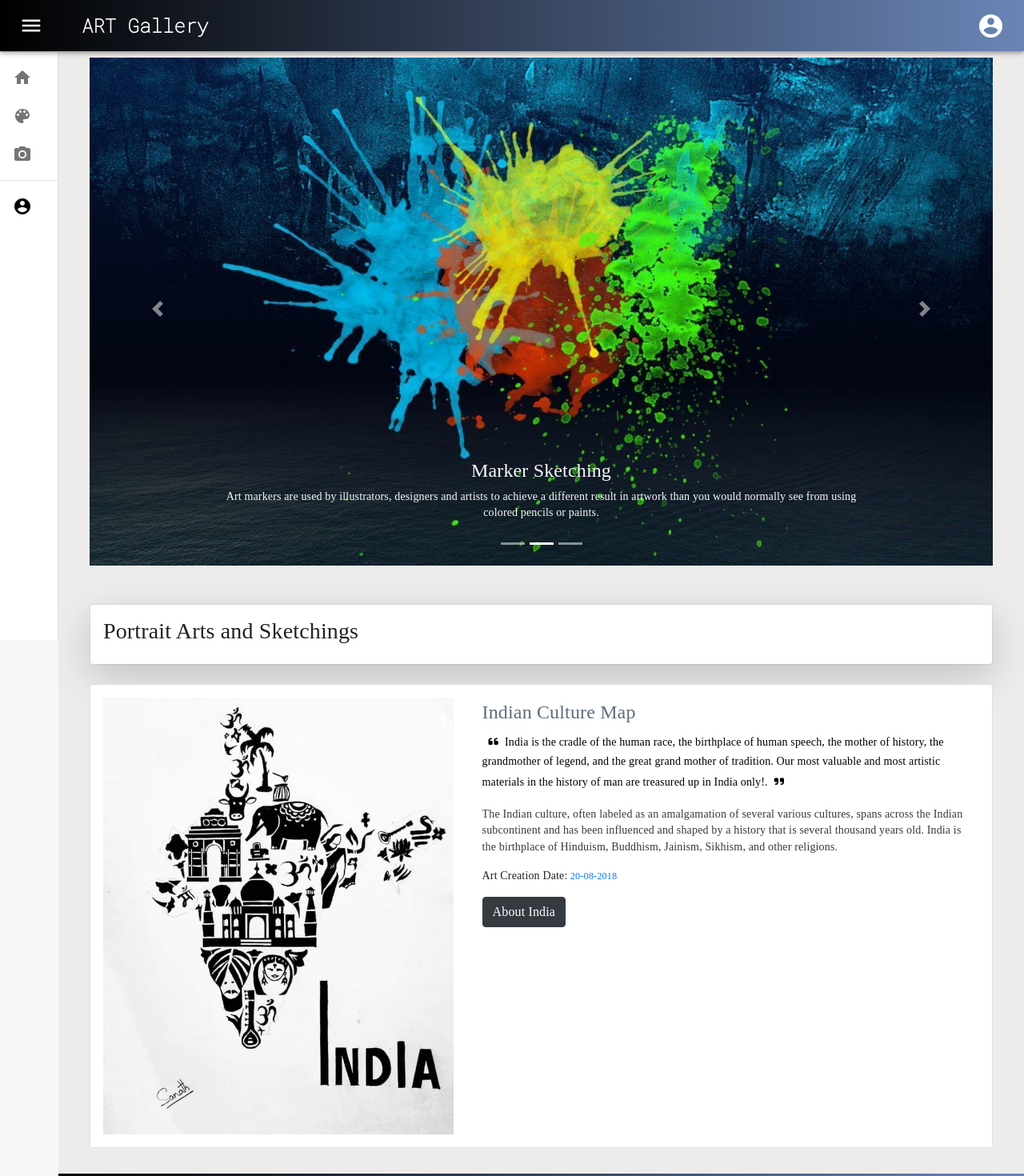
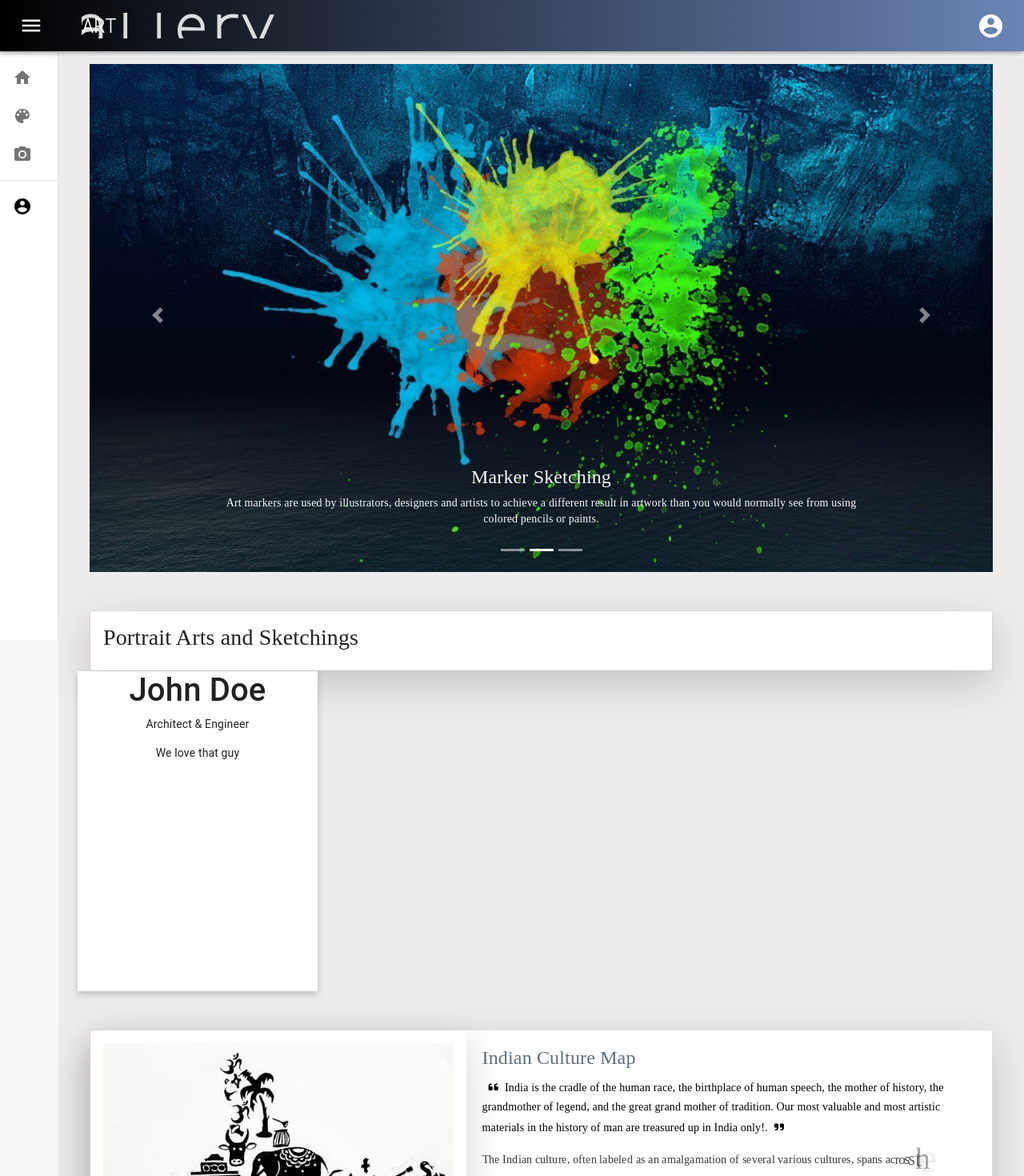
Before and after one commit to Sanath-karanth/artgalleryapp, a React (Create React App) app: page / in a window 1280 px wide. Shown: the top 1470 px of the page at 80% size. Built offline with nearby package versions, Linux system fonts and the light colour scheme.

Commit message:
Animations

```diff
--- a/package.json
+++ b/package.json
@@ -9,6 +9,7 @@
     "@testing-library/jest-dom": "^5.11.10",
     "@testing-library/react": "^11.2.5",
     "@testing-library/user-event": "^12.8.3",
+    "animejs": "^3.2.1",
     "bootstrap": "^4.6.0",
     "clsx": "^1.1.1",
     "font-awesome": "^4.7.0",
@@ -22,6 +23,7 @@
     "react-router-dom": "^5.2.0",
     "react-scripts": "^4.0.3",
     "react-swipeable-views": "^0.13.9",
+    "react-text-transition": "^1.3.0",
     "web-vitals": "^1.1.1"
   },
   "scripts": {
--- a/public/index.html
+++ b/public/index.html
@@ -17,6 +17,7 @@
     <link rel="manifest" href="%PUBLIC_URL%/manifest.json" />
     <link rel="preconnect" href="https://fonts.gstatic.com">
     <link href="https://fonts.googleapis.com/css2?family=Mulish:ital,wght@0,200;0,300;1,300;1,400&family=Roboto+Mono:ital,wght@0,100;1,300&display=swap" rel="stylesheet">
+    <script src="https://cdnjs.cloudflare.com/ajax/libs/animejs/2.0.2/anime.min.js"></script>
     <!--
       Notice the use of %PUBLIC_URL% in the tags above.
       It will be replaced with the URL of the `public` folder during the build.
--- a/src/components/mainPage.js
+++ b/src/components/mainPage.js
@@ -1,4 +1,4 @@
-import React, { Fragment,useState } from 'react';
+import React, { Fragment,useState,useEffect } from 'react';
 import { Link } from "react-router-dom";
 import '../css/main.css'
 import PropTypes from 'prop-types';
@@ -51,6 +51,8 @@ import Button from "@material-ui/core/Button";
 import useMediaQuery from "@material-ui/core/useMediaQuery";
 import { red, blue, green } from "@material-ui/core/colors";
 import { AutoRotatingCarousel, Slide } from "material-auto-rotating-carousel";
+import anime from "animejs";
+import TextTransition, { presets } from "react-text-transition";
 import '../css/custom.css'
 
 const drawerWidth = 230;
@@ -318,10 +320,69 @@ const MainPage = (props) => {
         );
       }
 
+      /////////////////////  Heading Animation
 
-      const aboutlink = () => {
-        <Link to="/about"></Link>
+      const paraanimation = () => {
+          var textWrapper = document.querySelector('.paradesp');
+          console.log("paraqute "+ textWrapper);
+          textWrapper.innerHTML = textWrapper.textContent.replace(/\S/g, "<span class='letter'>$&</span>");
+
+          anime.timeline({loop: true})
+          .add({
+            targets: '.paradesp .letter',
+            scale: [4,1],
+            opacity: [0,1],
+            translateZ: 0,
+            easing: "easeOutExpo",
+            duration: 950,
+            delay: (el, i) => 70*i
+          }).add({
+            targets: '.paradesp',
+            opacity: 0,
+            duration: 1000,
+            easing: "easeOutExpo",
+            delay: 1000
+          });
       }
+
+      const artgalleryanimation = () => {
+
+        anime.timeline({loop: true})
+        .add({
+          targets: '.artanimation .word',
+          scale: [14,1],
+          opacity: [0,1],
+          easing: "easeOutCirc",
+          duration: 1500,
+          delay: (el, i) => 800 * i
+        }).add({
+          targets: '.artanimation',
+          opacity: 0,
+          duration: 1000,
+          easing: "easeOutExpo",
+          delay: 1000
+        });
+    }
+
+
+        const TEXTS = [
+          "Portrait Arts and Sketchings",
+          "Building",
+          "Tree",
+          "Color"
+        ];
+
+    const [index, setIndex] = useState(0);
+
+    useEffect(() => {
+      paraanimation();
+      artgalleryanimation();
+        const intervalId = setInterval(() =>
+          setIndex(index => index + 1),
+          3000 // every 3 seconds
+        );
+        return () => clearTimeout(intervalId);
+      }, []);
 
     return (
         <Fragment>
@@ -347,8 +408,13 @@ const MainPage = (props) => {
                     <MenuIcon style={{fontSize:"30px"}}/>
                 </IconButton>
                 </Tooltip>
-                <Typography className={classes.titlestyle} variant="h5" noWrap>
-                    ART Gallery
+                <Typography className='artanimation'
+                style={{ fontFamily: 'Roboto Mono',
+                fontWeight:'bold',
+                flexGrow: 1}}
+                variant="h5" noWrap>
+                  <span className='word'>ART</span>
+                  <span className='word'>Gallery</span>
                 </Typography>
                 <Tooltip title="About">
                   <IconButton
@@ -467,7 +533,7 @@ const MainPage = (props) => {
                 /> */}
       {/* -----------------------------------------------SlideShow part---------------------------------------- */}
 
-                  <div className="container-fluid">
+                  <div className="container-fluid mt-2">
                       <div id="carouselExampleCaptions" className="carousel slide pt-2" data-ride="carousel">
                       <ol className="carousel-indicators">
                           <li data-target="#carouselExampleCaptions" data-slide-to="0" class="active"></li>
@@ -514,9 +580,29 @@ const MainPage = (props) => {
                   <div className="container-fluid">
                       <div className="card mt-5">
                           <div className="shadow-lg p-3  bg-white rounded">
-                              <h3 className="text-left">Portrait Arts and Sketchings</h3>
+                              <h3 className="headanimate text-left">Portrait Arts and Sketchings</h3>
+                              {/* <h1>
+                                <TextTransition
+                                  text={ TEXTS[index % TEXTS.length] }
+                                  springConfig={ presets.wobbly }
+                                />
+                              </h1> */}
                           </div>
                       </div>
+                  </div>
+
+                  <div class="flip-card mb-4">
+                    <div class="flip-card-inner">
+                      <div class="flip-card-front">
+                      <h1>John Doe</h1>
+                        <p>Architect & Engineer</p>
+                        <p>We love that guy</p>
+
+                      </div>
+                      <div class="flip-card-back">
+                      <img  src="./images/art/indiamap.jpg" style={{width:"100%",height:'auto'}} className="card-img p-3 shadow-lg" alt="image"></img>
+                      </div>
+                    </div>
                   </div>
 
         {/* ------------------------------------------------------------------------- */}
@@ -524,10 +610,10 @@ const MainPage = (props) => {
         {/* --------------------------ingle Indian culture card---------------------- */}
 
               <div className="container-fluid pt-4">
-                  <div className="card mb-2">
+                  <div className="card mb-2 shadow-lg">
                     <div className="row no-gutters">
                         <div className="col-md-5">
-                        <img  src="./images/art/indiamap.jpg" style={{width:"100%",height:'auto'}} className="card-img p-3" alt="image"></img>
+                        <img  src="./images/art/indiamap.jpg" style={{width:"100%",height:'auto'}} className="card-img p-3 shadow-lg" alt="image"></img>
                         </div>
                         <div className="col-md-7">
                         <div className="card-body">
--- a/src/css/custom.css
+++ b/src/css/custom.css
@@ -109,6 +109,10 @@ ol li.list-group-item {
     font-family: 'Century Gothic';
     color: rgb(0, 0, 0);
   }
+  .paradesp .letter {
+    display: inline-block;
+    line-height: 1em;
+  }
   .paradesp
   {
     font-family: "Century Gothic";
@@ -163,3 +167,60 @@ ol li.list-group-item {
        background-color: chartreuse;
     }
 }*/
+
+/* -----------------------      Animation styles    ---------------------- */
+
+
+.artanimation {
+  /* font-weight: 800; */
+  /* font-size: 3.8em; */
+  /* text-transform: uppercase; */
+  letter-spacing: 0.5em;
+  animation-iteration-count: 10;
+}
+
+.artanimation .word {
+  display: inline-block;
+  line-height: 1em;
+}
+
+/* -----------------------      Image animation styles    ---------------------- */
+
+.flip-card {
+  background-color: transparent;
+  width: 300px;
+  height: 400px;
+  perspective: 1000px;
+}
+
+.flip-card-inner {
+  position: relative;
+  width: 100%;
+  height: 100%;
+  text-align: center;
+  transition: transform 0.6s;
+  transform-style: preserve-3d;
+  box-shadow: 0 4px 8px 0 rgba(0,0,0,0.2);
+}
+
+.flip-card:hover .flip-card-inner {
+  transform: rotateY(180deg);
+}
+
+.flip-card-front, .flip-card-back {
+  position: absolute;
+  width: 100%;
+  height: 100%;
+  -webkit-backface-visibility: hidden;
+  backface-visibility: hidden;
+}
+
+.flip-card-front {
+  background-color: rgb(255, 255, 255);
+}
+
+.flip-card-back {
+  background-color: #2980b9;
+  color: white;
+  transform: rotateY(180deg);
+}
```
Also changed, not shown: 1 other file (tests, documents, lock files or other folders).
